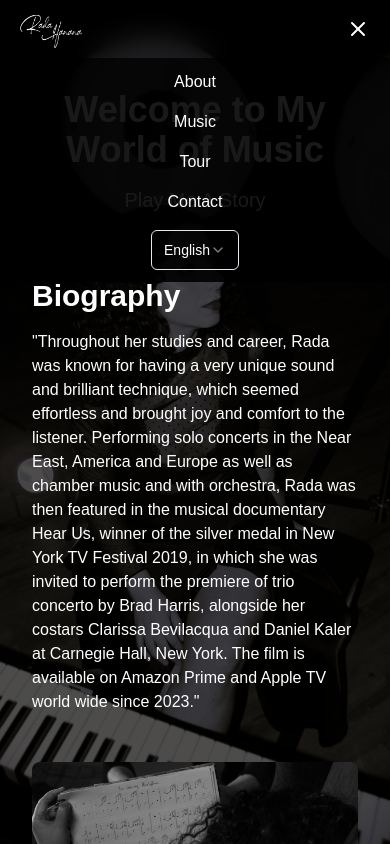
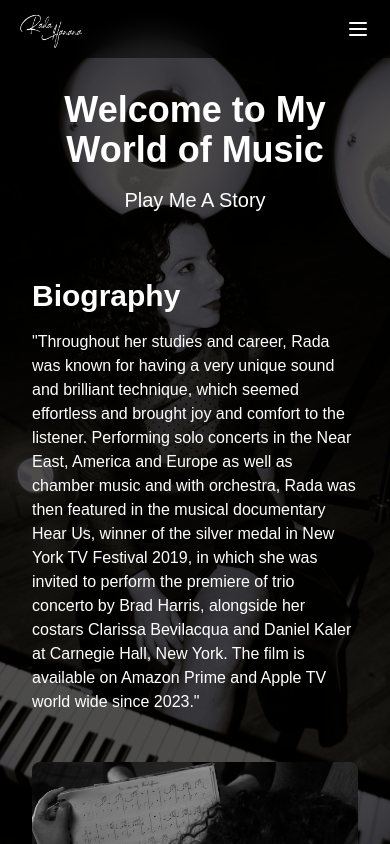
Before and after one commit to ghakomaki/piano, a Next.js app: page /en in a window 390 px wide. Shown: the top 844 px of the page. Built offline with nearby package versions, Linux system fonts and the light colour scheme.

Commit message:
switcher and video desc cleanup

```diff
--- a/app/[locale]/page.tsx
+++ b/app/[locale]/page.tsx
@@ -28,71 +28,6 @@ const videoItems = [
     src: "https://www.youtube-nocookie.com/embed/zscgUPvdjno",
     title: "Goodbye Butterfly",
     spotifyLink: "https://open.spotify.com/track/45XRBdx5xDm5XAZGFwNyyZ?si=b612c76ac1784e14",
-    description: {
-      en: [
-        "I will be your footsteps on the ground.",
-        <br />,
-        "One two three",
-        <br />,
-        "One two three",
-        <br />,
-        "And you will appear from afar, like you did twenty years ago in my dream. It was goodbye.  ",
-        <br />,
-        "One two three",
-        <br />,
-        "You, the oriental butterfly, a pure soul, came to say goodbye again for I -at first- did not understand.",
-        "I will take my time to immortalize this moment.",
-        <br />,
-        "One two three…",
-        <br />,
-        "You twirl around with your lilac wings, and I -in a green dress- pound the ground of our old roof and the wind is white. You float around and I watch you for the last time. Memorizing the details of your spirit, the lightness, the joy, the gentleness, the hidden agony and at last, the decision to leave, and I pound the ground. ",
-        <br />,
-        "One two three…",
-        <br />,
-        "And at the end you leave and I stay alone on top of the old house, and I never see you again. Only this time I can dance with you whenever I like, I will close my eyes, play, and stomp the ground.",
-        <br />,
-        "One two three…"
-      ],
-      de: ["Ich werde deine Fußstapfen auf dem Boden sein.",
-        <br />,
-        "Eins zwei drei",
-        <br />,
-        "Eins zwei drei",
-        "Und du wirst aus der Ferne erscheinen, wie vor zwanzig Jahren in meinem Traum. Es war ein Abschied.",
-        <br />,
-        "Eins zwei drei",
-        <br />,
-        "Du, der orientalische Schmetterling, eine reine Seele, bist gekommen, um dich wieder zu verabschieden, denn ich habe es zunächst nicht verstanden.",
-        "Ich werde mir Zeit nehmen, um diesen Moment zu verewigen.",
-        <br />,
-        "Eins, zwei, drei...",
-        <br />,
-        "Du wirbelst mit deinen fliederfarbenen Flügeln herum, und ich - in einem grünen Kleid - stampfe auf den Boden unseres alten Daches, und der Wind ist weiß. Du schwebst umher und ich beobachte dich zum letzten Mal. Ich merke mir die Details deines Geistes, die Leichtigkeit, die Freude, die Sanftheit, die verborgenen Qualen und schließlich die Entscheidung zu gehen, und ich stampfe auf den Boden.",
-        "Eins, zwei, drei...",
-        "Und am Ende gehst du, und ich bleibe allein auf dem Dach des alten Hauses, und ich sehe dich nie wieder. Nur dieses Mal kann ich mit dir tanzen, wann immer ich will, ich schließe meine Augen, spiele und stampfe auf den Boden.",
-        "Eins zwei drei...",
-      ],
-      ar: ["سأكون خطاك على الأرض.",
-        <br />,
-        "واحد اثنان ثلاثة",
-        <br />,
-        "واحد اثنان ثلاثة",
-        <br />,
-        "وستظهرين من بعيد كما فعلتِ قبل عشرين عاماً في حلمي لقد كان وداعاً  ",
-        "واحد اثنان ثلاثة",
-        <br />,
-        "أنتِ، أيتها الفراشة الشرقية، أيتها الروح الطاهرة، جئتِ لتقولي لي وداعاً مرة أخرى لأني -في البداية- لم أفهم.",
-        "سآخذ وقتي لتخليد هذه اللحظة.",
-        "واحد اثنان ثلاثة...",
-        <br />,
-        "تَدُورِينَ أَنْتِ بِجَنَاحَيْكِ الأُرْجُوَانِيَّيْنِ، وَأَنَا - بِثَوْبٍ أَخْضَرَ - أَطْرُقُ أَرْضَ سَقْفِنَا الْقَدِيمِ وَالرِّيحُ بَيْضَاءُ. تطفين حولي وأنا أراقبك للمرة الأخيرة. أحفظ تفاصيل روحك، الخفة، الفرح، البهجة، اللطف، العذاب الخفي، وأخيراً قرار الرحيل، وأنا أدق الأرض. ",
-        "واحد اثنان ثلاثة...",
-        <br />,
-        "وفي النهاية تغادرين أنتِ وأنا أبقى وحدي فوق البيت القديم، ولا أراكِ مرة أخرى. فقط هذه المرة يمكنني أن أرقص معك وقتما أشاء، سأغمض عينيّ وألعب وأدق الأرض.",
-        <br />,
-        "واحد اثنان ثلاثة..."
-      ]
-    }
   }
 ];
 export default function MusicianHomepage({ params: { locale } }: { params: { locale: Locale; }; }) {
--- a/components/ui/header.tsx
+++ b/components/ui/header.tsx
@@ -1,16 +1,19 @@
+"use client";
+
 import Link from "next/link";
 import LocaleSwitcher from "./localeSwitcher";
 import { Button } from "./button";
 import { X, Menu } from "lucide-react";
 import Image from "next/image";
+import { useState } from "react";
 
 export default function Header() {
-    // const [isMenuOpen, setIsMenuOpen] = useState(false);
+    const [isMenuOpen, setIsMenuOpen] = useState(false);
 
 
-    // const toggleMenu = () => {
-    //     setIsMenuOpen(!isMenuOpen);
-    // };
+    const toggleMenu = () => {
+        setIsMenuOpen(!isMenuOpen);
+    };
 
     return (
 
@@ -35,8 +38,8 @@ export default function Header() {
                     </Link>
                     <LocaleSwitcher />
                 </nav>
-                <Button variant="ghost" size="icon" className="md:hidden">
-                    {true ? (
+                <Button variant="ghost" size="icon" className="md:hidden" onClick={toggleMenu}>
+                    {isMenuOpen ? (
                         <X className="h-6 w-6" />
                     ) : (
                         <Menu className="h-6 w-6" />
@@ -45,7 +48,7 @@ export default function Header() {
                 </Button>
             </div>
             {/* Mobile Menu */}
-            {true && (
+            {isMenuOpen && (
                 <div className="md:hidden absolute top-full left-0 right-0 bg-black bg-opacity-90 backdrop-blur-md py-3">
                     <nav className="flex flex-col items-center space-y-4">
                         <Link href="#about" className="hover:text-primary-400 transition-colors" >
--- a/components/ui/localeSwitcher.tsx
+++ b/components/ui/localeSwitcher.tsx
@@ -3,7 +3,6 @@ import { routing, Locale, localeNames } from '@/i18n/routing';
 import { SelectItem } from './select';
 import React from 'react';
 import LocaleSwitcherSelect from './localeSwitcherSelect';
-
 export default function LocaleSwitcher() {
     const locale = useLocale();
 
--- a/components/ui/localeSwitcherSelect.tsx
+++ b/components/ui/localeSwitcherSelect.tsx
@@ -1,8 +1,7 @@
 "use client";
 
-import { usePathname, useRouter } from '@/i18n/routing';
+import { useRouter } from '@/i18n/routing';
 import { Select, SelectTrigger, SelectValue, SelectContent } from './select';
-import { useParams } from 'next/navigation';
 import { ReactNode, useTransition } from 'react';
 
 type Props = {
@@ -12,20 +11,18 @@ type Props = {
 
 export default function LocaleSwitcherSelect({ children, defaultValue }: Props) {
     const router = useRouter();
-    const params = useParams();
-    const pathname = usePathname();
+    // const pathname = usePathname();
     const [isPending, startTransition] = useTransition();
 
     function handleLocaleChange(newLocale: string): void {
-        // @ts-expect-error next-intl types
-        startTransition(() => router.replace({ pathname, params }, { locale: newLocale }));
+        startTransition(() => router.replace("/", { locale: newLocale }));
     };
     return (
-        <Select value={defaultValue} onValueChange={handleLocaleChange} disabled={isPending} >
+        <Select defaultValue={defaultValue} onValueChange={handleLocaleChange} disabled={isPending} >
             <SelectTrigger className="w-auto" >
-                <SelectValue placeholder={'en'} />
+                <SelectValue />
             </SelectTrigger>
-            <SelectContent defaultValue={defaultValue}  >
+            <SelectContent  >
                 {children}
             </SelectContent>
         </Select>
--- a/i18n/routing.ts
+++ b/i18n/routing.ts
@@ -6,7 +6,8 @@ export const routing = defineRouting({
     defaultLocale: 'de',
     pathnames: {
         '/': '/',
-    }
+    },
+    localePrefix: 'always',
 });
 
 export type Pathnames = keyof typeof routing.pathnames;
--- a/middleware.ts
+++ b/middleware.ts
@@ -1,7 +1,7 @@
 import createMiddleware from "next-intl/middleware";
 import { routing } from "@/i18n/routing";
 
-export default createMiddleware(routing);
+export default createMiddleware(routing, { localeDetection: true });
 
 // Our middleware only applies to routes that
 // match the following:
--- a/next.config.mjs
+++ b/next.config.mjs
@@ -5,6 +5,7 @@ const withNextIntl = createNextIntlPlugin();
 const nextConfig = {
     output: "standalone",
     reactStrictMode: true,
+    trailingSlash: true,
 };
 
 export default withNextIntl(nextConfig);
```
